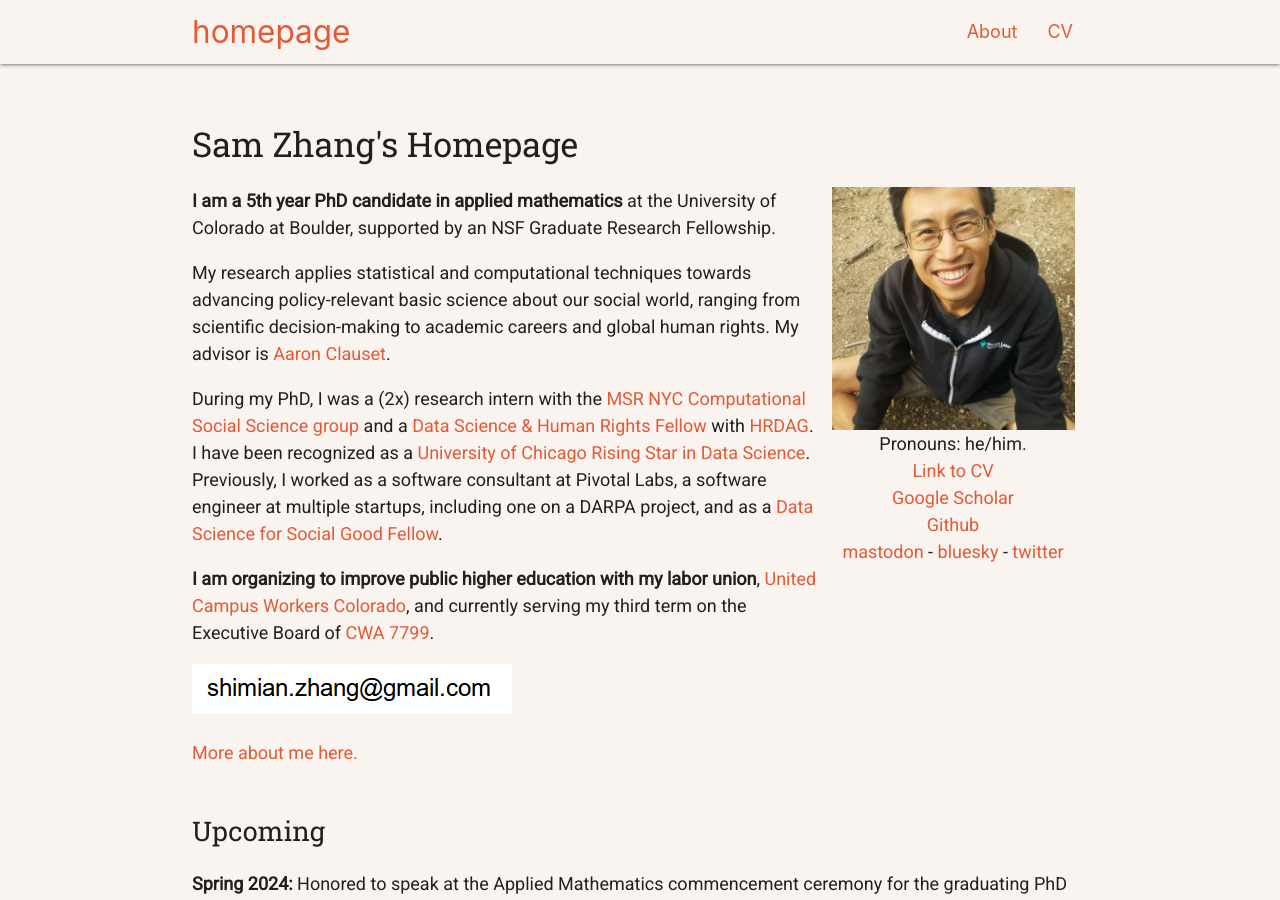
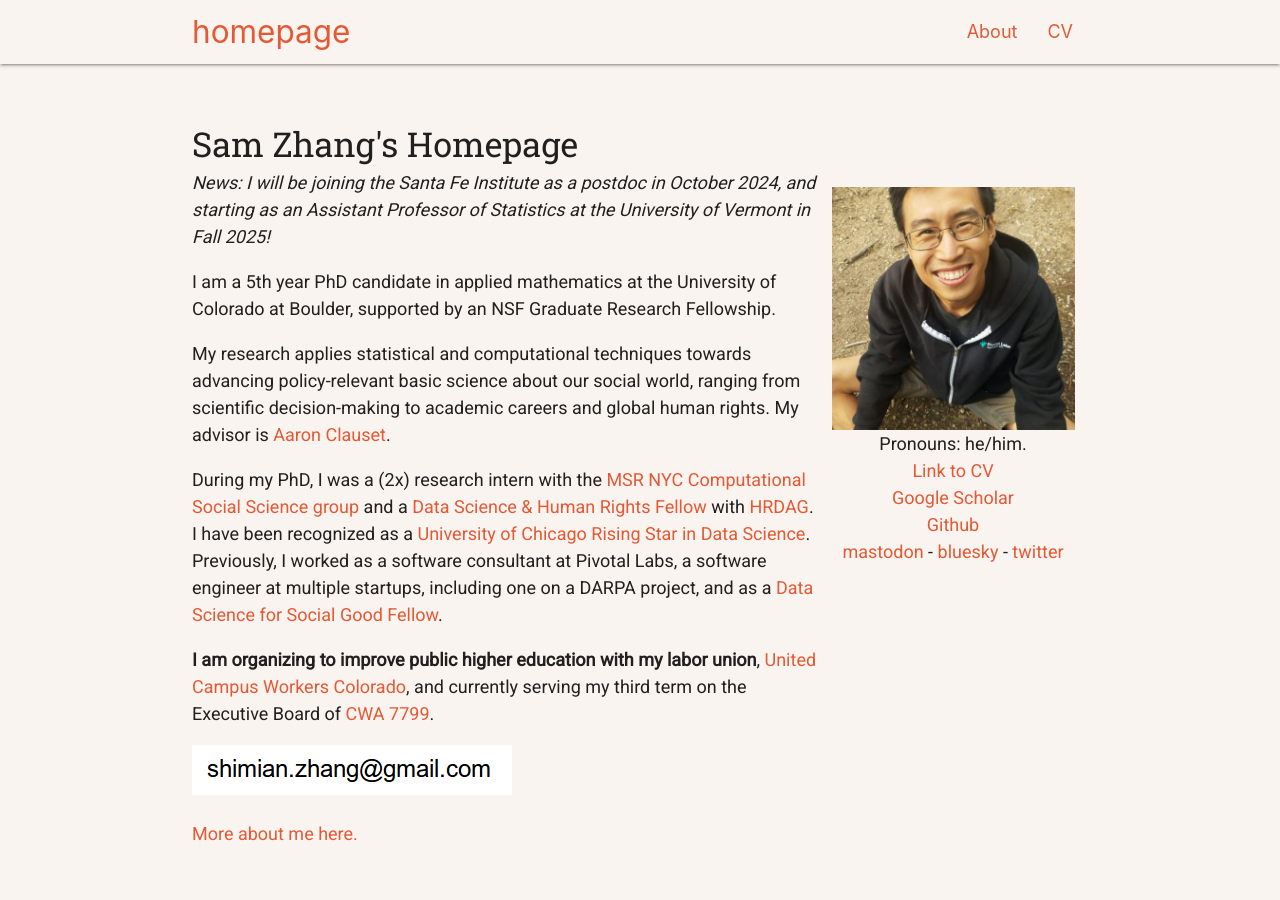
Before and after one commit to samzhang111/samzhang111.github.io, a Jekyll site: the page built from main.html, in a window 1280 px wide and 900 px high. Built offline with Jekyll 4.4.1, drawn with Linux system fonts in a browser that asks for light colours; nearby versions of some CDN libraries.

Commit message:
career updates

```diff
--- a/main.html
+++ b/main.html
@@ -7,8 +7,9 @@ layout: default
 <div id="intro-container">
 
 <div class="intro">
+    <em>News: I will be joining the Santa Fe Institute as a postdoc in October 2024, and starting as an Assistant Professor of Statistics at the University of Vermont in Fall 2025!</em>
     <p>
-    <b>I am a 5th year PhD candidate in applied mathematics</b> at the University of Colorado at Boulder, supported by an NSF Graduate Research Fellowship.
+    I am a 5th year PhD candidate in applied mathematics at the University of Colorado at Boulder, supported by an NSF Graduate Research Fellowship.
 
     <p>
     My research applies statistical and computational techniques towards advancing policy-relevant basic science about our social world, ranging from scientific decision-making to academic careers and global human rights. My advisor is <a href="https://aaronclauset.github.io/" target="_blank">Aaron Clauset</a>.
```
